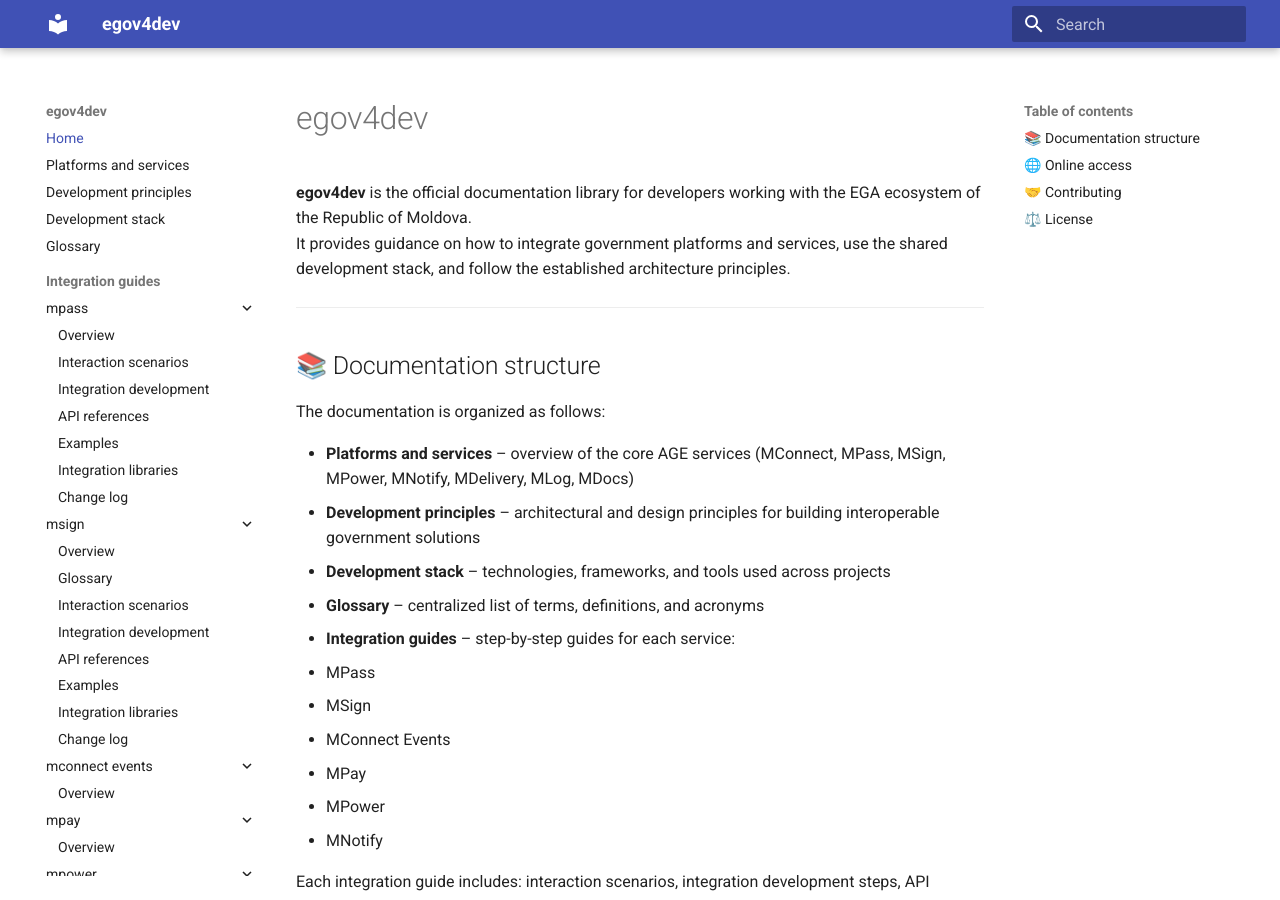
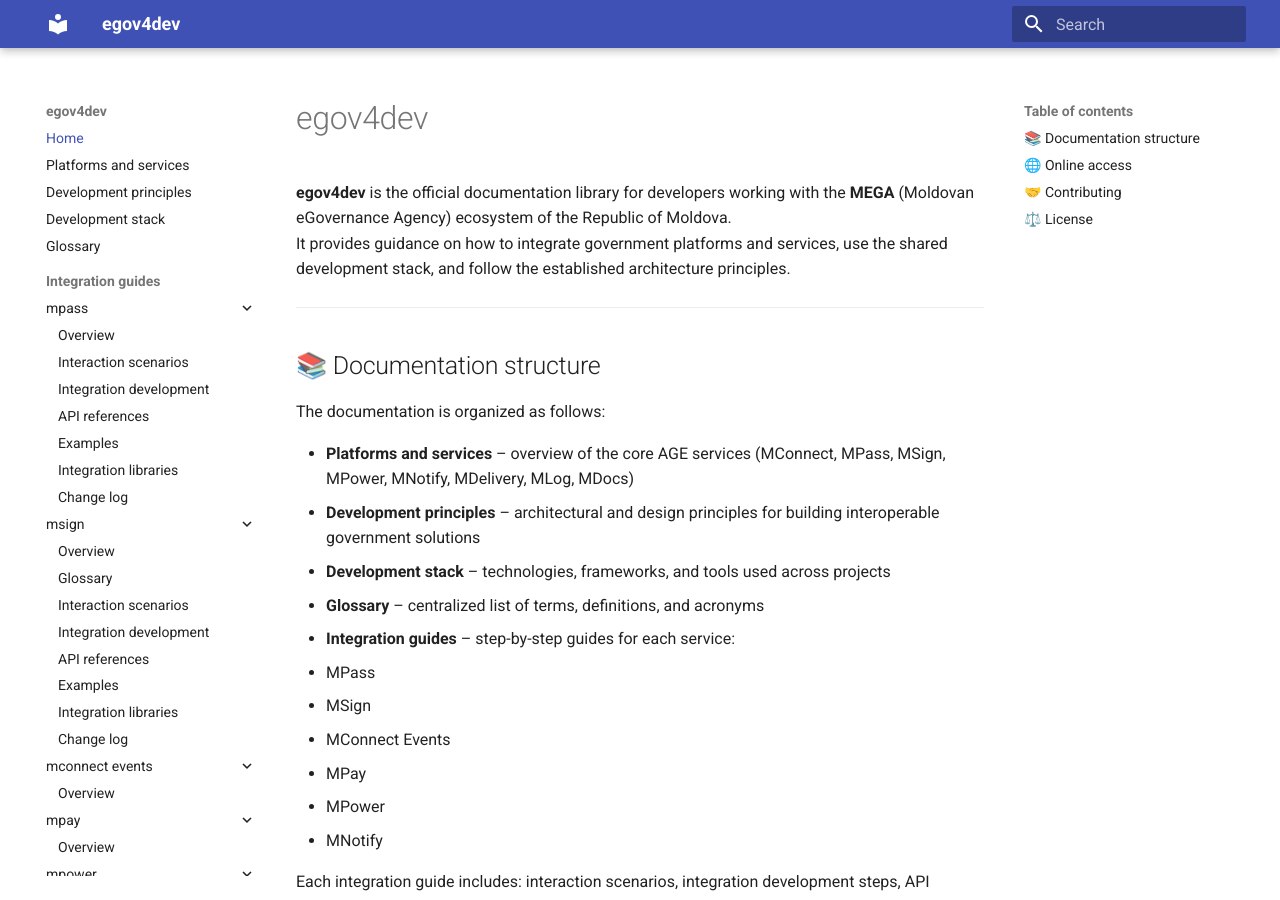
Before and after one commit to egov-moldova/egov4dev, an MkDocs documentation site: the page built from docs/index.md, in a window 1280 px wide and 900 px high. Built offline with MkDocs 1.6.1 and Material for MkDocs 9.7.7, drawn with Linux system fonts in a browser that asks for light colours.

Commit message:
Update index.md

```diff
--- a/docs/index.md
+++ b/docs/index.md
@@ -1,6 +1,6 @@
 # egov4dev
 
-**egov4dev** is the official documentation library for developers working with the EGA ecosystem of the Republic of Moldova.
+**egov4dev** is the official documentation library for developers working with the **MEGA** (Moldovan eGovernance Agency) ecosystem of the Republic of Moldova.
 It provides guidance on how to integrate government platforms and services, use the shared development stack, and follow the established architecture principles.
 
 ---
```
